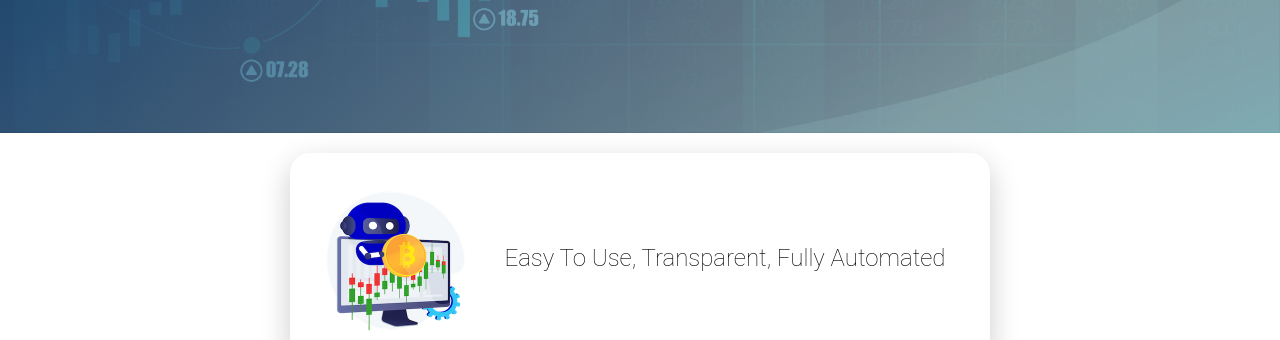
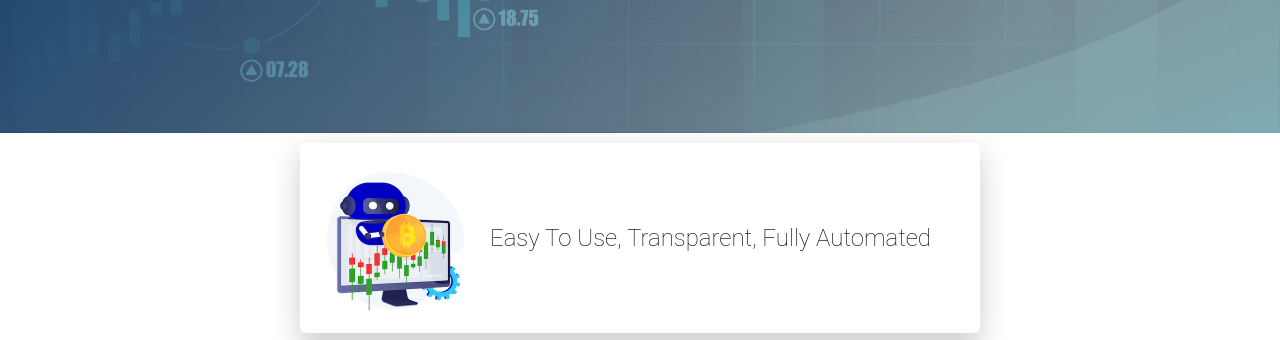
Before and after one commit to antoinedieseg/antoinedieseg.github.io, a plain HTML site: page project2/index.html in a window 1280 px wide. Shown: the part 438-778 px from the top of the page. Drawn offline with Linux system fonts and the light colour scheme; a script that the page names is missing; a web font is replaced by a local one.

Commit message:
Update card.css

```diff
--- a/project2/css/components/card.css
+++ b/project2/css/components/card.css
@@ -1,12 +1,19 @@
+.cardds {
+	display: flex;
+	flex-wrap: wrap;
+}
+
+
 .card {
-	padding: 30px;
-	box-shadow: 0px 10px 30px rgba(0,0,0,0.2);
-	border-radius: 20px;
-	margin: 20px 0px;
-	text-align: center;
-	justify-content: space-between;
+	padding: 20px;
 	display: flex;
 	align-items: center;
+	justify-content: space-between;
+	box-shadow: 0px 10px 30px rgba(0,0,0,0.2);
+	border-radius: 6px;
+	margin: 10px;
+	flex-basis: 250px;
+	flex-grow: 1;
 }
 
 .card img {
```
